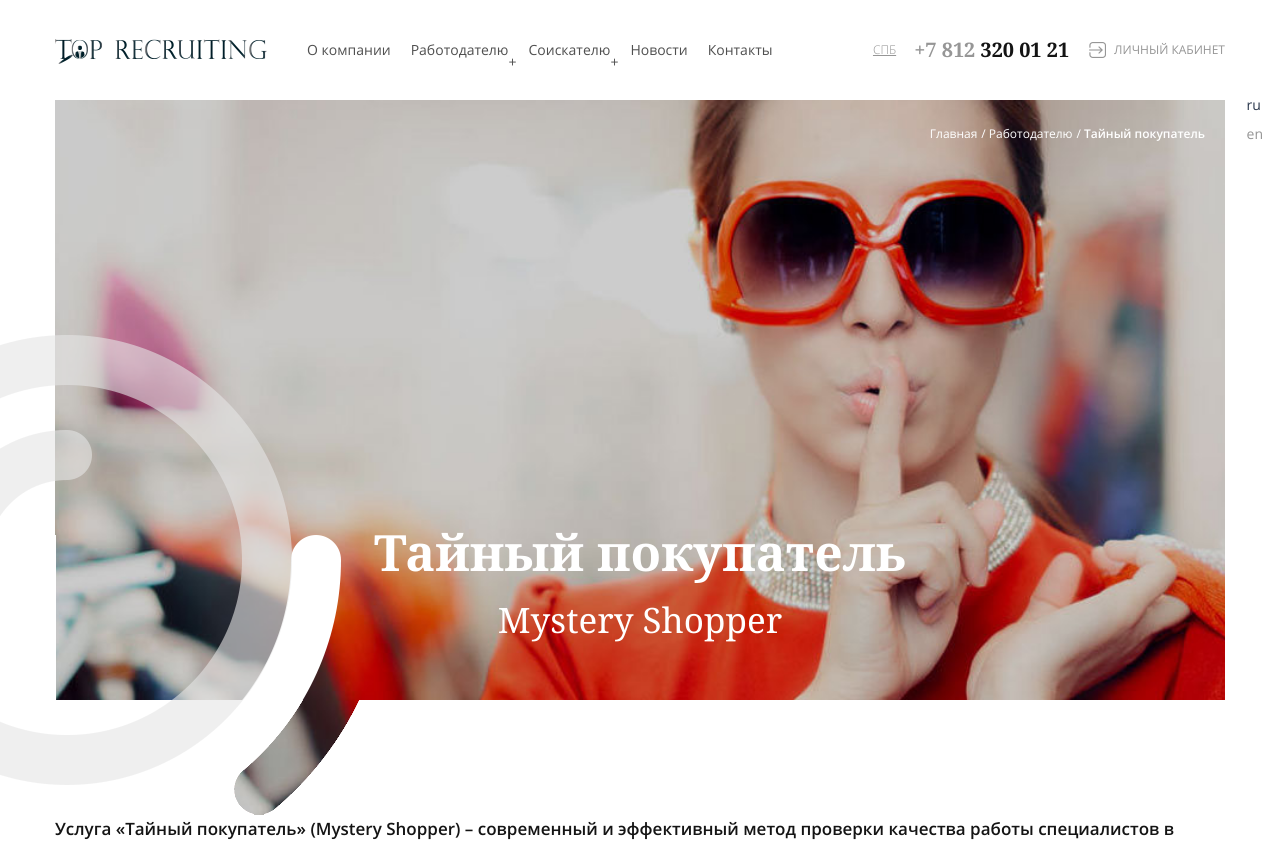
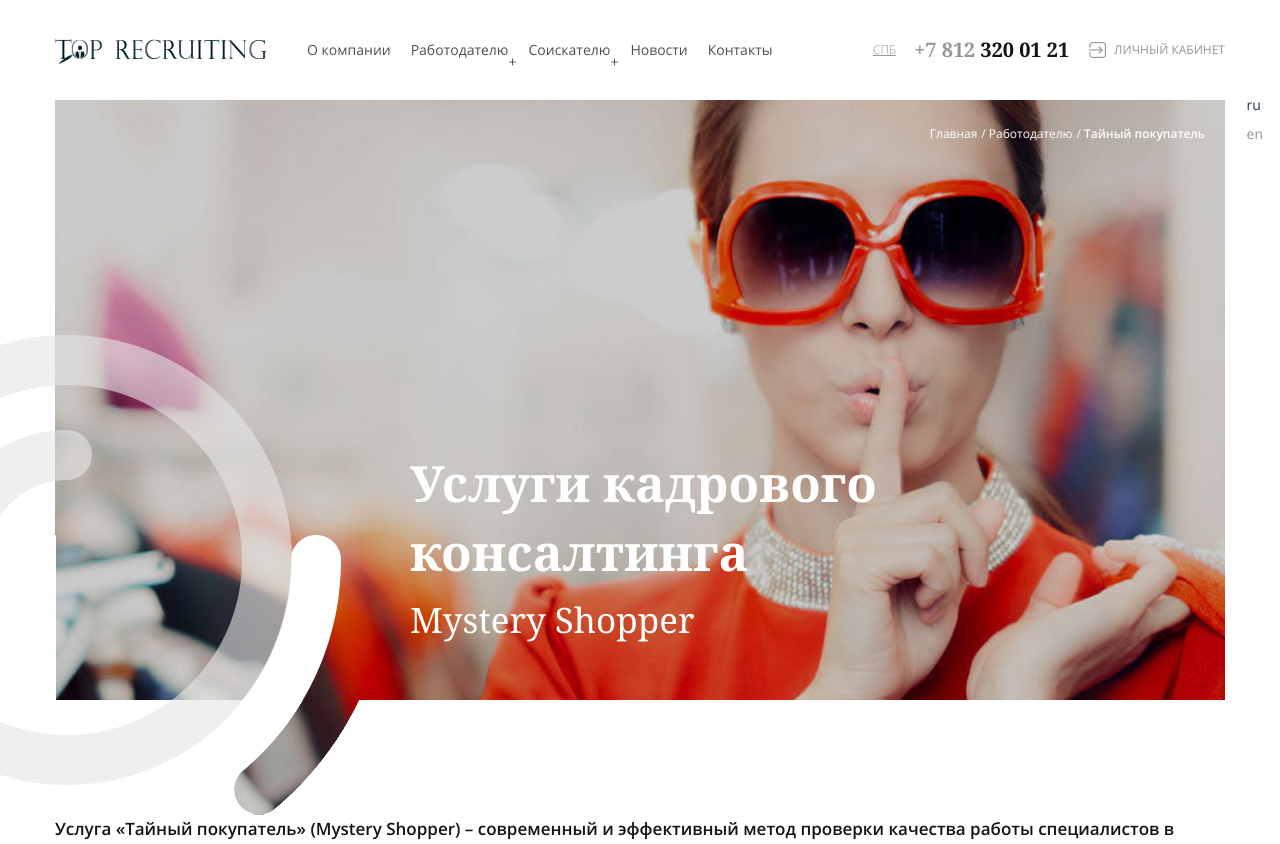
Before and after one commit to Odinokun/top-recruiting, a Node project: template src/pug/pages/service-01.pug in a window 1280 px wide. Shown: the top 844 px of the page. Run offline with Node 20 templates, Linux system fonts and the light colour scheme; the template is opened without the code that fills it, so the values that code supplies are empty; some libraries are stand-ins or nearby versions.

Commit message:
fixed from 2017-11-19

```diff
--- a/src/pug/pages/service-01.pug
+++ b/src/pug/pages/service-01.pug
@@ -19,7 +19,7 @@ block content
         //end decor
 
         .container
-          h2.top-block__title Тайный покупатель
+          h2.top-block__title Услуги кадрового консалтинга
           h3.top-block__subtitle Mystery Shopper
     //end top-section
 
--- a/src/style/pages/_case.scss
+++ b/src/style/pages/_case.scss
@@ -11,7 +11,7 @@
       left: 0;
       content: '';
       pointer-events: none;
-      background-color: rgba(0,0,0,.4);
+      background-color: rgba(0,0,0,.2);
     }
   }
   .container {
--- a/src/style/pages/_review.scss
+++ b/src/style/pages/_review.scss
@@ -20,7 +20,7 @@
         left: 0;
         content: '';
         pointer-events: none;
-        background-color: rgba(0,0,0,.4);
+        background-color: rgba(0,0,0,.2);
       }
     }
     .breadcrumbs__list {
--- a/src/style/pages/_service-2.scss
+++ b/src/style/pages/_service-2.scss
@@ -12,28 +12,33 @@
       min-height: 715px;
       padding-bottom: 170px;
       background-position: 40% 50%;
-
+      padding-left: 300px;
       @include max(1000) {
         padding-bottom: 50px;
+        padding-left: 0;
       }
     }
     .container {
       display: flex;
       flex-direction: column;
       justify-content: flex-end;
-      align-items: center;
-      text-align: center;
+      //align-items: center;
+      //text-align: center;
       @include max(1440) {
-        align-items: flex-end;
-        text-align: right;
+        //align-items: flex-end;
+        //text-align: right;
       }
       @include max(1200) {
-        padding-left: 300px;
+        //padding-left: 300px;
+      }
+      @include max(1000) {
+        text-align: center;
+        align-items: center;
       }
     }
     .top-block__title {
       margin-bottom: 0;
-      max-width: 1000px;
+      //max-width: 1000px;
     }
   }
 }
--- a/src/style/pages/_service.scss
+++ b/src/style/pages/_service.scss
@@ -12,32 +12,38 @@
       min-height: 715px;
       padding-bottom: 170px;
       background-position: 70% 50%;
-
+      padding-left: 300px;
       @include max(1000) {
         padding-bottom: 50px;
+        padding-left: 0;
       }
     }
     .container {
       display: flex;
       flex-direction: column;
       justify-content: flex-end;
-      align-items: center;
+      //align-items: center;
+      //padding-left: 100px;
+      align-items: flex-start;
 
       @include max(1200) {
-        align-items: flex-end;
+        //align-items: flex-end;
       }
       @include max(1000) {
+        text-align: center;
         align-items: center;
       }
     }
     .top-block__title {
       margin-bottom: 10px;
+      //max-width: 1000px;
     }
     .top-block__subtitle {
       font-family: $font-d;
       font-size: 35px;
       margin-bottom: 0;
       color: #fff;
+      //max-width: 1000px;
     }
   }
 }
```
Also changed, not shown: build/assets/css/app.css, 1 other file.
